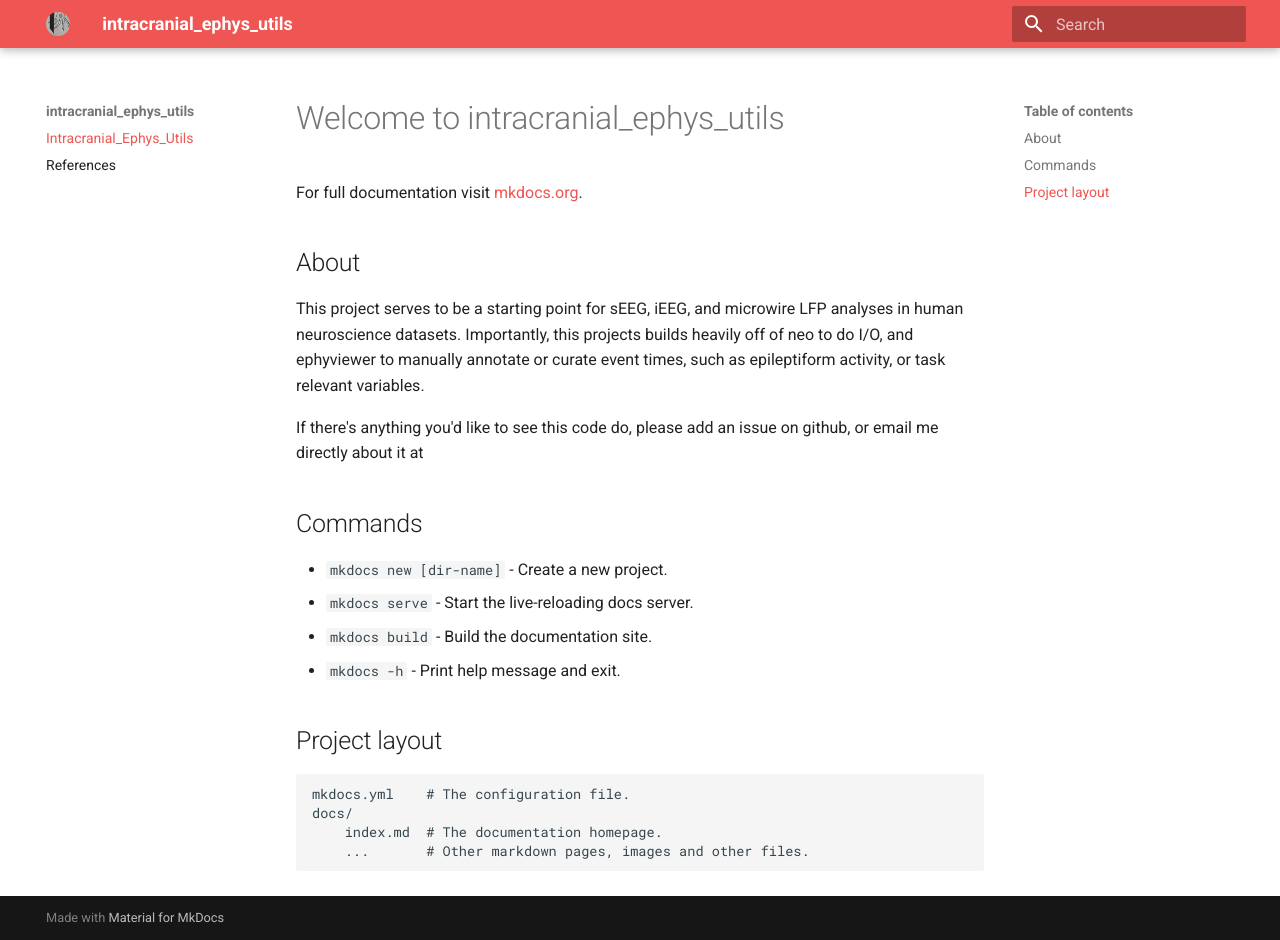
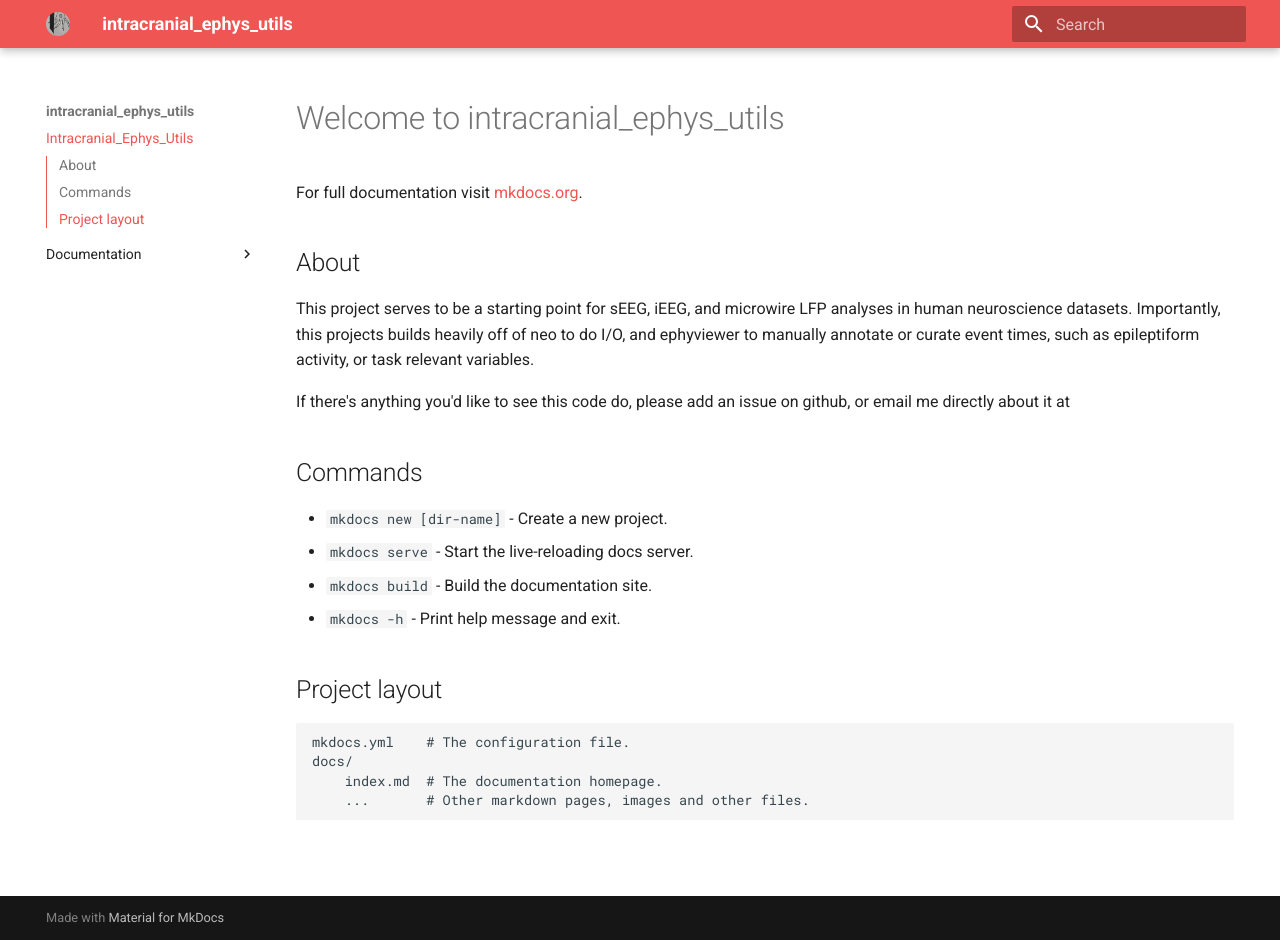
Before and after one commit to eduardosand/intracranial_ephys_utils, an MkDocs documentation site: the page built from docs/index.md, in a window 1280 px wide and 940 px high. Built offline with MkDocs 1.6.1 and Material for MkDocs 9.7.7, drawn with Linux system fonts in a browser that asks for light colours; some of the changed lines change nothing that is shown.

Commit message:
adding additional pages

```diff
--- a/mkdocs.yml
+++ b/mkdocs.yml
@@ -6,6 +6,8 @@
   favicon: assets/favicon_3.ico
   palette:
     primary: red
+  features:
+    - toc.integrate
 
 plugins:
   - mkdocstrings:
@@ -17,4 +19,6 @@
 
 nav:
   - Intracranial_Ephys_Utils: index.md
-  - References: reference.md
+  - Documentation:
+    - 'Loading data': 'load_data.md'
+    - 'Look at data': 'manual_process.md'
```
Also changed, not shown: docs/documentation/load_data.md (renamed from docs/reference.md), docs/documentation/manual_process.md (added).
